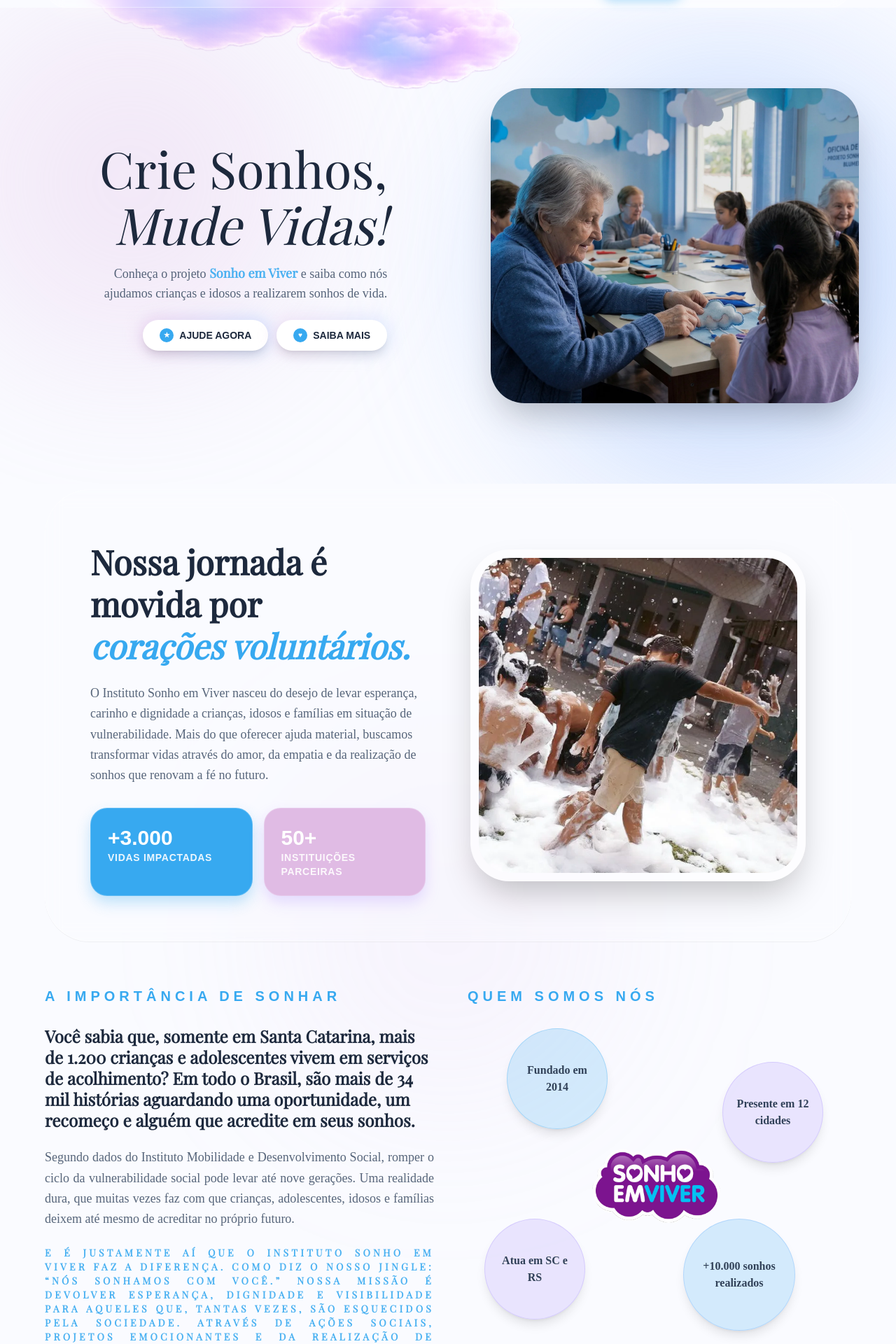
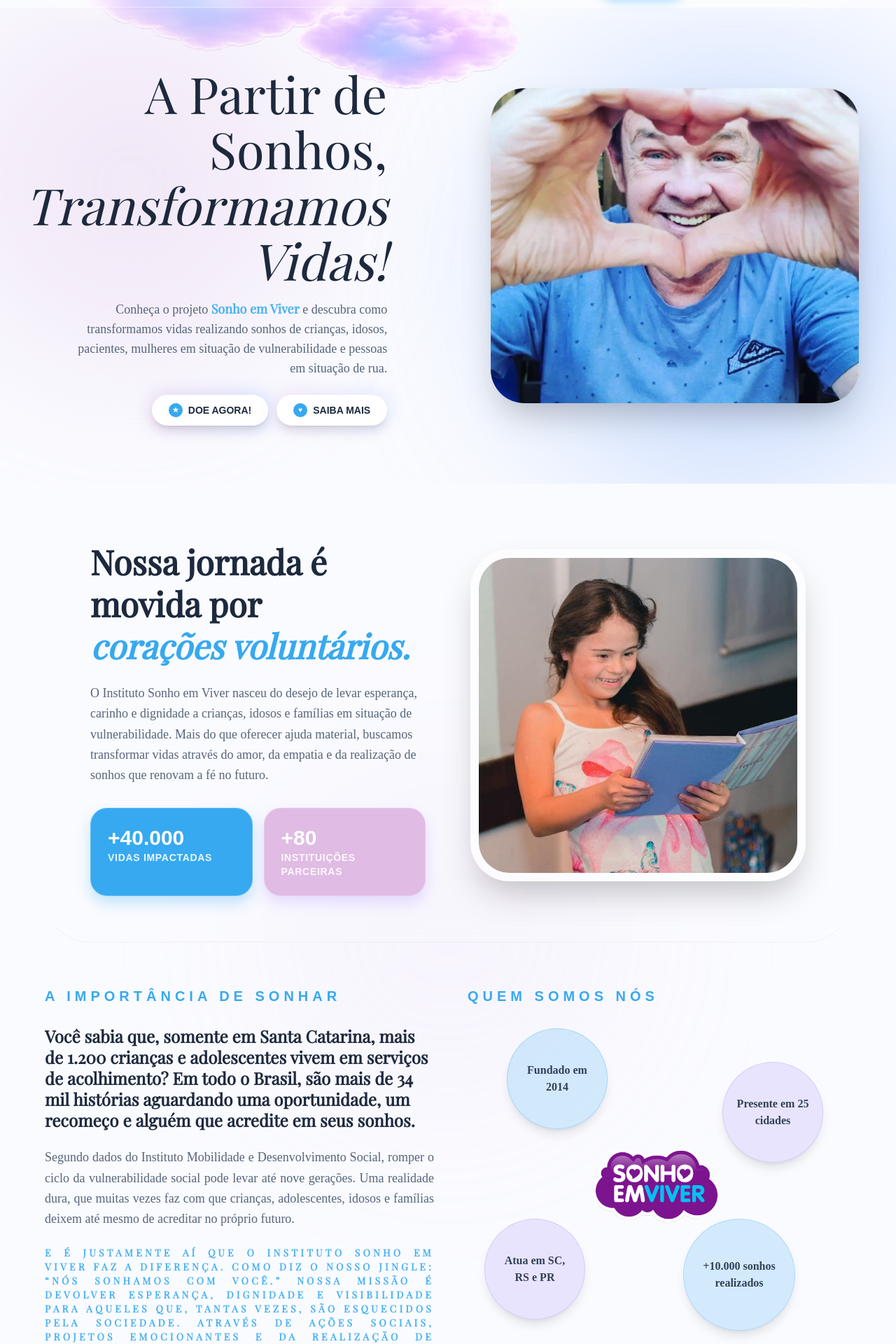
Before and after one commit to luanaschuler/sonho-em-viver, a Next.js app: page / in a window 1280 px wide. Shown: the part 271-2191 px from the top of the page at 70% size. Built offline with nearby package versions, Linux system fonts and the light colour scheme.

Commit message:
adjusted some texts and changed photos

```diff
--- a/components/About.tsx
+++ b/components/About.tsx
@@ -34,7 +34,7 @@
                 whileHover={{ y: -5 }}
                 className="p-6 rounded-3xl bg-[#37a9f0] shadow-[0_10px_20px_rgba(55,169,240,0.3)] border border-white/20"
               >
-                <h4 className="font-black text-3xl text-white">+3.000</h4>
+                <h4 className="font-black text-3xl text-white">+40.000</h4>
                 <p className="text-sm font-bold text-white/90 uppercase tracking-wider">
                   Vidas Impactadas
                 </p>
@@ -44,7 +44,7 @@
                 whileHover={{ y: -5 }}
                 className="p-6 rounded-3xl bg-lilac-main shadow-[0_10px_20px_rgba(180,150,255,0.3)] border border-white/20"
               >
-                <h4 className="font-black text-3xl text-white">50+</h4>
+                <h4 className="font-black text-3xl text-white">+80</h4>
                 <p className="text-sm font-bold text-white/90 uppercase tracking-wider">
                   Instituições Parceiras
                 </p>
@@ -60,7 +60,7 @@
               className="rounded-[2.5rem] md:rounded-[3.5rem] overflow-hidden shadow-2xl border-12 border-white/50"
             >
               <Image
-                src="/sabao.webp"
+                src="/menina.jpeg"
                 alt="Impacto social"
                 width={400}
                 height={450}
@@ -134,13 +134,13 @@
 
                 <div className="absolute right-10 top-16 w-36 h-36 md:w-36 md:h-36 rounded-full bg-[#a78bfa]/20 border border-[#a78bfa]/30 flex flex-col items-center justify-center p-4 text-center shadow-lg">
                   <span className="font-bold text-slate-700 text-m font-['Poppins']">
-                    Presente em 12 cidades
+                    Presente em 25 cidades
                   </span>
                 </div>
 
                 <div className="absolute left-8 bottom-12 w-32 h-32 md:w-36 md:h-36 rounded-full bg-[#a78bfa]/20 border border-[#a78bfa]/30 flex flex-col items-center justify-center p-4 text-center shadow-lg">
                   <span className="font-bold text-slate-700 text-m font-['Poppins']">
-                    Atua em SC e RS
+                    Atua em SC, RS e PR
                   </span>
                 </div>
 
--- a/components/Hero.tsx
+++ b/components/Hero.tsx
@@ -18,8 +18,8 @@
           className="text-4xl sm:text-5xl lg:text-[72px] text-slate-800 leading-[1.1] mb-4"
           style={{ fontFamily: "'Playfair Display', serif" }}
         >
-          Crie Sonhos, <br />
-          <span className="italic">Mude Vidas!</span>
+          A Partir de Sonhos, <br />
+          <span className="italic">Transformamos Vidas!</span>
         </h1>
 
         <p className="font-['Poppins'] text-sm md:text-base lg:text-lg text-slate-600 max-w-md mb-6 opacity-90">
@@ -27,8 +27,9 @@
           <strong className="font-['Playfair_Display'] font-bold text-[#37a9f0]">
             Sonho em Viver
           </strong>{" "}
-          e saiba como nós ajudamos crianças e idosos a realizarem sonhos de
-          vida.
+          e descubra como transformamos vidas realizando sonhos de crianças,
+          idosos, pacientes, mulheres em situação de vulnerabilidade e pessoas
+          em situação de rua.
         </p>
 
         {/* GRUPO DE BOTÕES (Menores para caberem lado a lado) */}
@@ -44,7 +45,7 @@
               <span className="w-5 h-5 rounded-full bg-[#37a9f0] flex items-center justify-center text-white text-[10px]">
                 ★
               </span>
-              AJUDE AGORA
+              DOE AGORA!
             </a>
           </div>
 
@@ -68,17 +69,15 @@
       {/* LADO DIREITO: IMAGEM E APOIADORES */}
       <div className="relative z-10 flex justify-center md:justify-start w-full px-4 order-2 md:order-2">
         <div className="flex flex-col md:flex-row items-center justify-center gap-4 w-full max-w-full lg:max-w-none">
-          <div className="w-full md:w-[90%] h-[340px] md:h-[450px] lg:h-[450px] rounded-3xl md:rounded-[3rem] overflow-hidden shadow-2xl">
+          <div className="w-full md:w-[90%] h-[300px] md:h-[450px] lg:h-[450px] rounded-3xl md:rounded-[3rem] overflow-hidden shadow-2xl">
             <Image
-              src="/fotohero.webp"
+              src="/homemazul.jpeg"
               alt="foto hero"
               width={900}
               height={650}
-              className="w-full h-full object-cover"
+              className="w-full h-full object-fill"
             />
           </div>
-
-
         </div>
       </div>
 
```
Also changed, not shown: public/homemazul.jpeg (added), public/menina.jpeg (added).
